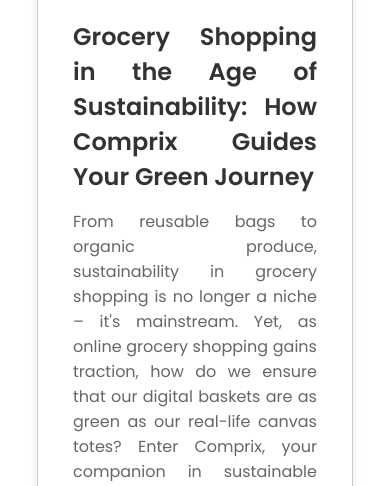
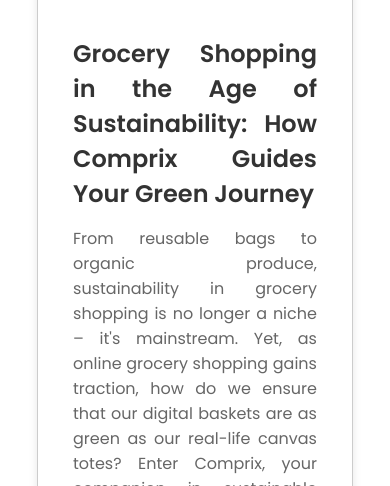
Before and after one commit to amp75011/mvp, a Flask app: page /blog in a window 390 px wide. Shown: the part 6014-6500 px from the top of the page. Run offline with Flask 3, Linux system fonts and the light colour scheme; parts of the project's set-up code (start-up, migrations or seed data) failed here and were passed over; some libraries are stand-ins or nearby versions.

Commit message:
Updated files and added new assets

```diff
--- a/static/style.css
+++ b/static/style.css
@@ -614,7 +614,7 @@
         justify-content: center; /* Center .blog-left */
     }
     .blog{
-        padding-top: 18vh;
+        padding-top: 20vh;
     }
 }
 .blog-post {
```
